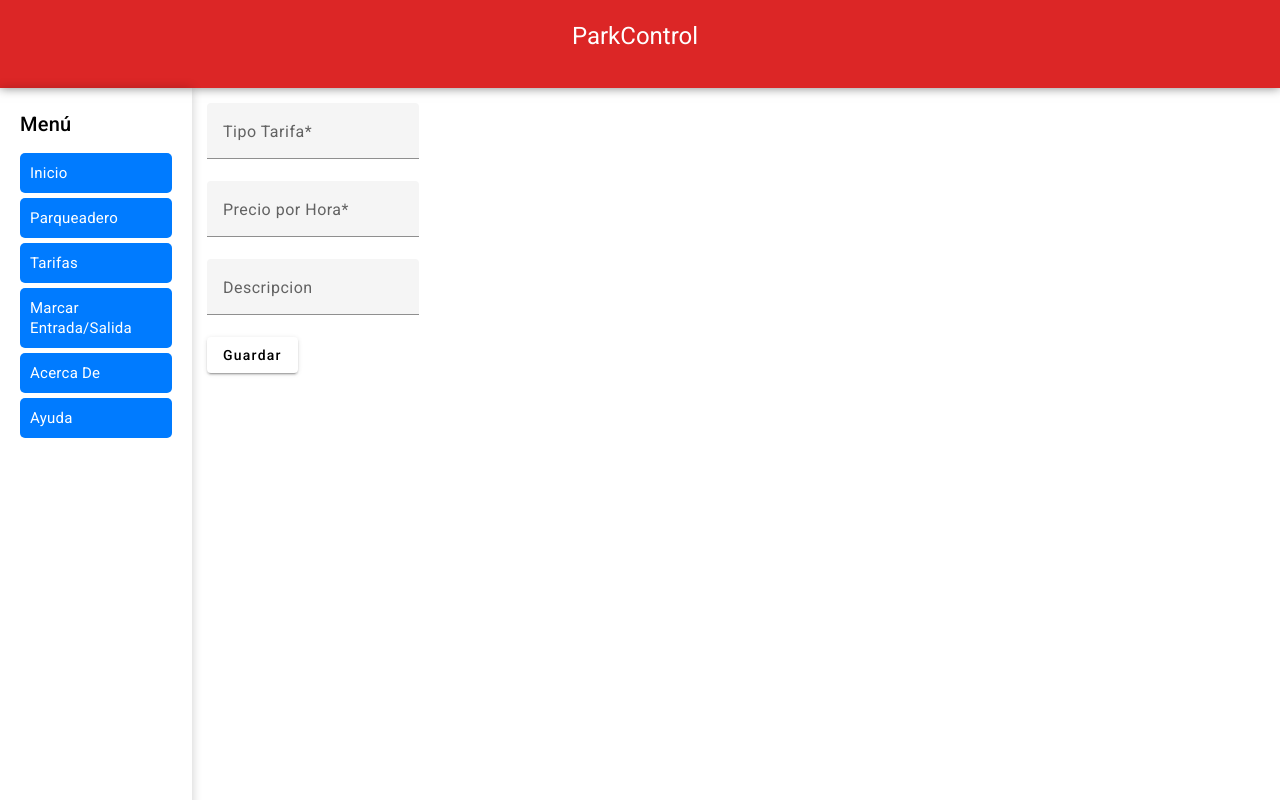
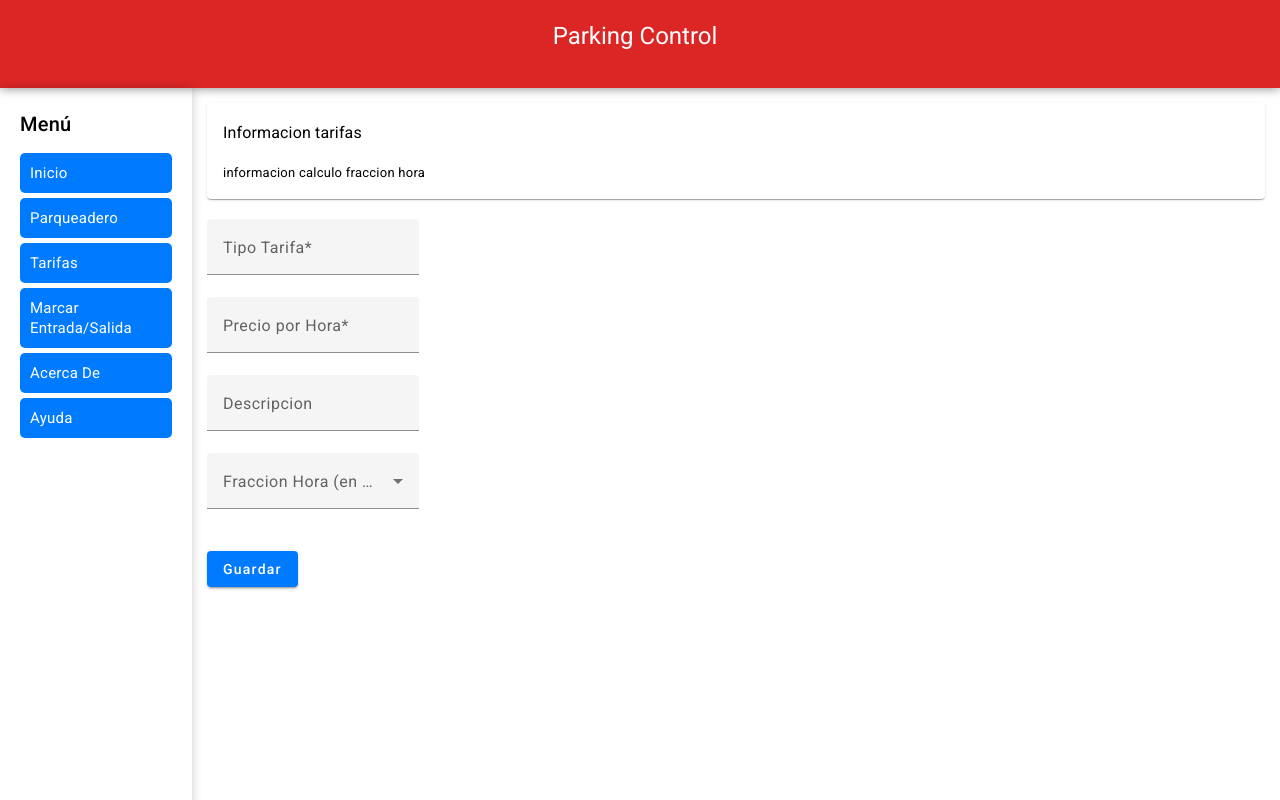
Before and after one commit to juandtap/Frontend_parking_app, an Angular app: page /pages/tarifas-add in a window 1280 px wide. Built offline with nearby package versions, Linux system fonts and the light colour scheme.

Commit message:
editar tarfia terminado

```diff
--- a/src/app/components/header/header.component.html
+++ b/src/app/components/header/header.component.html
@@ -2,7 +2,7 @@
 <body>
     <header>
         <div class="header-content">
-            <h1>ParkControl</h1>
+            <h1>Parking Control</h1>
             <!-- <img src="https://th.bing.com/th/id/OIG.BQf9sPZtIjWfp5c_by8O?pid=ImgGn" alt="Logo" class="logo"> -->
         </div>
     </header>
--- a/src/app/model/tarifa.ts
+++ b/src/app/model/tarifa.ts
@@ -1,6 +1,7 @@
 export class Tarifa {
     id?: number
-    tipoTarifa?: string
+    tarifa?: string
     precioHora?: number
+    fraccionHora?: number
     descripcion?: string
 }
--- a/src/app/pages/tarifas-add/tarifas-add.component.css
+++ b/src/app/pages/tarifas-add/tarifas-add.component.css
@@ -1,7 +1,17 @@
 
 
-.tarifas-form  {
+.tarifas-form  form{
     display: flex;
     flex-direction: column;
     align-items: flex-start;
+
   }
+
+.tarifas-form mat-form-field{
+  width: auto;
+}
+
+.tarifas-form button{
+ background-color: #007bff;
+ color: white;
+}
--- a/src/app/pages/tarifas-add/tarifas-add.component.html
+++ b/src/app/pages/tarifas-add/tarifas-add.component.html
@@ -1,8 +1,20 @@
-<div >
-    <form action="" class="tarifas-form">
+<div class="info-tarifas">
+  <mat-card>
+    <mat-card-content>
+     <h3>Informacion tarifas</h3>
+      <p> informacion calculo fraccion hora </p>
+    </mat-card-content>
+  </mat-card>
+
+</div>
+
+<br/>
+
+<div class="tarifas-form">
+    <form action="" >
         <mat-form-field>
             <mat-label>Tipo Tarifa*</mat-label>
-            <input  matInput  [(ngModel)]="tarifa.tipoTarifa" type="text" name="tipoTarifa">
+            <input  matInput  [(ngModel)]="tarifa.tarifa" type="text" name="tipoTarifa">
           </mat-form-field>
 
           <mat-form-field>
@@ -15,6 +27,20 @@
             <input matInput [(ngModel)]="tarifa.descripcion" type="text" name="descripcion" >
           </mat-form-field>
 
+          <mat-form-field>
+            <mat-label>Fraccion Hora (en minutos)</mat-label>
+            <mat-select [(ngModel)]="tarifa.fraccionHora" type="number" name="fraccionHora">
+              <mat-option [value]=1>1</mat-option>
+              <mat-option [value]=10>10</mat-option>
+              <mat-option [value]=15>15</mat-option>
+              <mat-option [value]=30>30</mat-option>
+            </mat-select>
+            <!-- <mat-hint align="end">mensaje</mat-hint> -->
+          </mat-form-field>
+
+        <br/>
+
           <button mat-raised-button (click)="save()" class="custom-mat-button">Guardar</button>
     </form>
+
 </div>
--- a/src/app/pages/tarifas-add/tarifas-add.component.ts
+++ b/src/app/pages/tarifas-add/tarifas-add.component.ts
@@ -10,20 +10,43 @@ import { TarifaService } from 'src/app/services/tarifa.service';
 })
 export class TarifasAddComponent {
   tarifa: Tarifa = new Tarifa
-
+  isEditing = false
   constructor(private tarifaService : TarifaService ,private router: Router){
-
+      let params = this.router.getCurrentNavigation()?.extras.queryParams
+      if(params){
+        console.log("parametros recibidos: "+params)
+        this.tarifa = params['tarifaToEdit']
+        this.isEditing = params['flag']
       }
 
-  save(){
-    console.log("agregar nueva tarifa "+this.tarifa)
+      if (this.isEditing){
+        console.log("modo edit")
+      } else{
+        console.log("modo save")
+      }
+  }
 
 
+  save(){
+
+    if (!this.isEditing){
+        console.log("agregar nueva tarifa "+this.tarifa)
 
         this.tarifaService.save(this.tarifa).subscribe(data =>{
         console.log("resultado POST: ",data)
         this.router.navigate(["pages/tarifas-list"])
       })
       this.tarifa = new Tarifa
+    } else{
+
+      console.log("actualizar tarifa "+this.tarifa)
+      this.tarifaService.update(this.tarifa).subscribe(data =>{
+        console.log("resultado PUT: ",data)
+        this.router.navigate(["pages/tarifas-list"])
+      })
+
+    }
+
+
   }
 }
--- a/src/app/pages/tarifas-list/tarifas-list.component.css
+++ b/src/app/pages/tarifas-list/tarifas-list.component.css
@@ -0,0 +1,7 @@
+.new-tarifa button{
+    background-color: #007bff;
+    color: white;
+}
+#edit-icon{
+    color: #007bff;
+}
--- a/src/app/pages/tarifas-list/tarifas-list.component.html
+++ b/src/app/pages/tarifas-list/tarifas-list.component.html
@@ -1,5 +1,5 @@
 
-<div>
+<div class="new-tarifa">
 
     <button mat-raised-button  routerLink="/pages/tarifas-add" class="custom-button">Agregar nueva tarifa</button>
 </div>
@@ -22,15 +22,19 @@
 
           <ng-container matColumnDef="Tarifa">
             <th mat-header-cell *matHeaderCellDef > Tarifa </th>
-            <td mat-cell *matCellDef="let tarifa"> {{tarifa.tipoTarifa}} </td>
+            <td mat-cell *matCellDef="let tarifa"> {{tarifa.tarifa}} </td>
           </ng-container>
 
 
           <ng-container matColumnDef="Precio/Hora">
-            <th mat-header-cell *matHeaderCellDef > Precio/Hora </th>
-            <td mat-cell *matCellDef="let tarifa"> ${{tarifa.precioHora}} </td>
+            <th mat-header-cell *matHeaderCellDef > Precio/Hora $ </th>
+            <td mat-cell *matCellDef="let tarifa"> {{tarifa.precioHora}} </td>
           </ng-container>
 
+          <ng-container matColumnDef="Fraccion Hora (minutos)">
+            <th mat-header-cell *matHeaderCellDef > Fraccion Hora (minutos) </th>
+            <td mat-cell *matCellDef="let tarifa"> {{tarifa.fraccionHora}} </td>
+          </ng-container>
 
           <ng-container matColumnDef="Descripcion">
             <th mat-header-cell *matHeaderCellDef > Descripcion </th>
@@ -42,7 +46,7 @@
             <th mat-header-cell *matHeaderCellDef> Acciones </th>
             <td mat-cell *matCellDef="let tarifa">
               <button mat-icon-button color="primary" matTooltip="Editar" (click)="editTarifa(tarifa)">
-                <mat-icon>edit</mat-icon>
+                <mat-icon id="edit-icon">edit</mat-icon>
               </button>
               <button mat-icon-button color="warn" matTooltip="Eliminar" >
                 <mat-icon>delete</mat-icon>
--- a/src/app/pages/tarifas-list/tarifas-list.component.ts
+++ b/src/app/pages/tarifas-list/tarifas-list.component.ts
@@ -1,7 +1,7 @@
 import { AfterViewInit, Component, OnInit, ViewChild } from '@angular/core';
 import { MatPaginator, MatPaginatorModule } from '@angular/material/paginator';
 import { MatSort, MatSortModule } from '@angular/material/sort';
-import { Router } from '@angular/router';
+import { NavigationExtras, Router } from '@angular/router';
 import { Tarifa } from 'src/app/model/tarifa';
 import {MatTableDataSource, MatTableModule} from '@angular/material/table';
 import { TarifaService } from 'src/app/services/tarifa.service';
@@ -14,24 +14,32 @@ import {MatDialog, MatDialogRef} from '@angular/material/dialog';
   selector: 'app-tarifas-list',
   templateUrl: './tarifas-list.component.html',
   styleUrls: ['./tarifas-list.component.css'],
-
 })
 export class TarifasListComponent {
+  tarifaList: any;
+  displayedColumns: string[] = [
+    'id',
+    'Tarifa',
+    'Precio/Hora',
+    'Descripcion',
+    'Fraccion Hora (minutos)',
+    'Acciones',
+  ];
 
-  tarifaList: any
-  displayedColumns: string[] = ['id', 'Tarifa', 'Precio/Hora', 'Descripcion' , 'Acciones'];
+  // para filtros y ordenamientos de la tabla
+  // @ViewChild(MatPaginator) paginator!: MatPaginator
+  // @ViewChild(MatSort) sort!: MatSort
 
+  constructor(
+    private tarifaService: TarifaService,
+    private router: Router,
+    private matIconRegistry: MatIconRegistry,
+    private domSanitizer: DomSanitizer,
+    public dialog: MatDialog
+  ) {
+    this.tarifaList = this.tarifaService.getAll();
 
-
-  @ViewChild(MatPaginator) paginator!: MatPaginator
-  @ViewChild(MatSort) sort!: MatSort
-
-  constructor(private tarifaService: TarifaService, private router: Router  , private matIconRegistry: MatIconRegistry, private domSanitizer: DomSanitizer,public dialog: MatDialog
-){
-
-      this.tarifaList =  this.tarifaService.getAll();
-
-          // Importa los iconos "edit" y "delete" desde los recursos de Material Icons
+    // Importa los iconos "edit" y "delete" desde los recursos de Material Icons
     this.matIconRegistry.addSvgIcon(
       'edit',
       this.domSanitizer.bypassSecurityTrustResourceUrl('assets/icons/edit.svg')
@@ -39,30 +47,29 @@ export class TarifasListComponent {
 
     this.matIconRegistry.addSvgIcon(
       'delete',
-      this.domSanitizer.bypassSecurityTrustResourceUrl('assets/icons/delete.svg')
+      this.domSanitizer.bypassSecurityTrustResourceUrl(
+        'assets/icons/delete.svg'
+      )
     );
-
-
-
-
   }
 
+  editTarifa(tarifa: Tarifa) {
+    console.log('editar: ' + tarifa);
+    //const tarifaJson = JSON.stringify(tarifa);
+    let params: NavigationExtras = {
+      queryParams: {
+        tarifaToEdit: tarifa,
+        flag: true,
+      },
+    };
 
-  editTarifa(tarifa: any) {
-    // Aquí puedes implementar la lógica para editar la tarifa con el ID de la tarifa proporcionada
-    console.log('Editar tarifa con ID:', tarifa.id);
+    this.router.navigate(['pages/tarifas-add'], params);
   }
 
   deleteTarifa(tarifa: any) {
     // Aquí puedes implementar la lógica para eliminar la tarifa con el ID de la tarifa proporcionada
     console.log('Eliminar tarifa con ID:', tarifa.id);
   }
-
-
-
-
-
-
 }
 
 // ejemplo completo en : https://material.angular.io/components/table/examples#table-overview
--- a/src/app/services/tarifa.service.ts
+++ b/src/app/services/tarifa.service.ts
@@ -14,10 +14,18 @@ export class TarifaService {
 
   save(tarifa : Tarifa){
     console.log("Servicio POST")
-    console.log("tarifa: "+tarifa.tipoTarifa+ " "+tarifa.precioHora+" tipo :"+typeof(tarifa.precioHora))
+    console.log("tarifa: "+tarifa.tarifa)
     const headers = new HttpHeaders({ 'Content-Type': 'application/json' });
 
     return this.http.post<any>(urlbase+"nuevatarifa", JSON.stringify(tarifa), { headers })
+  }
+
+  update(tarifa : Tarifa){
+    console.log("Servicio PUT")
+    console.log("tarifa: "+tarifa.tarifa+" id:"+tarifa.id)
+    const headers = new HttpHeaders({ 'Content-Type': 'application/json' });
+    return this.http.put<any>(urlbase+"actualizartarifa", JSON.stringify(tarifa), { headers })
+
   }
 
   getAll(){
```
Also changed, not shown: src/app/app.module.ts (+4 -3 lines). Lines whose indentation alone changed are shown as unchanged.
